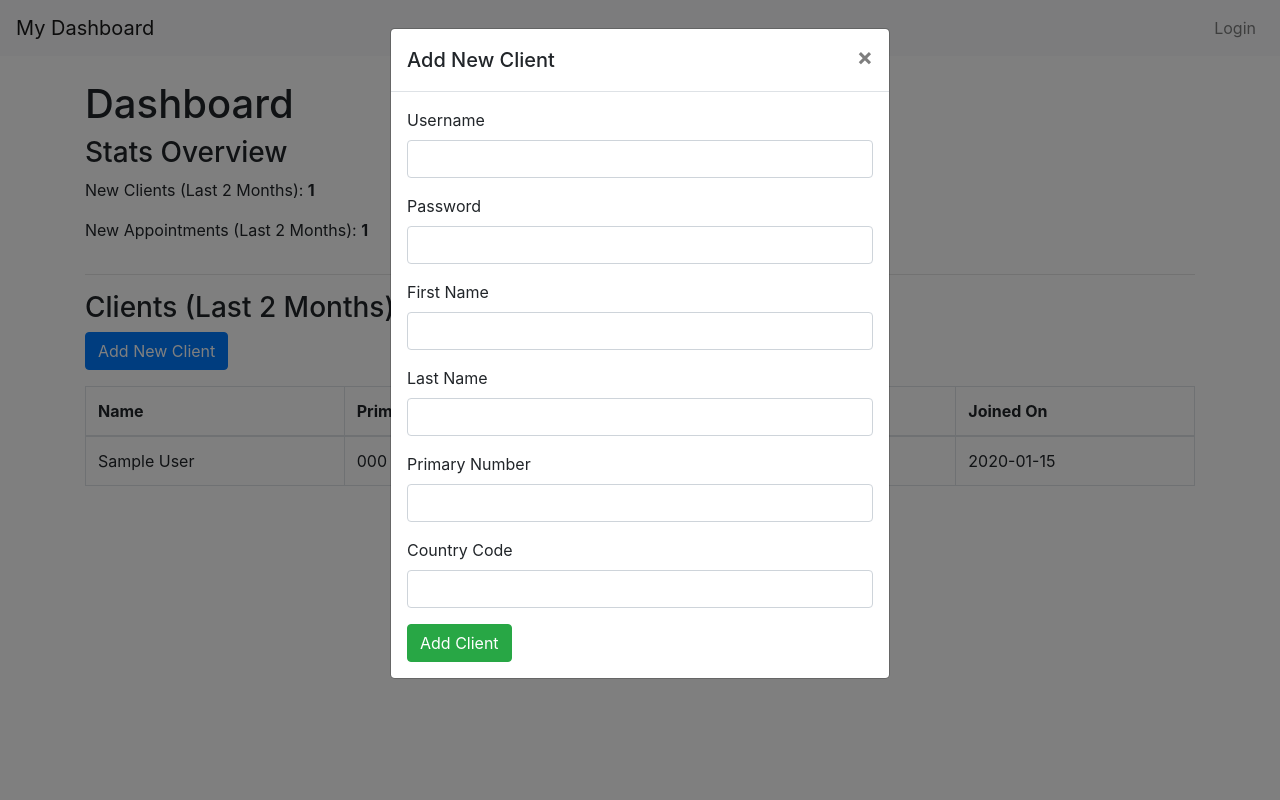
After one commit to vardhangkwm3/zoconut-assignment, a Django app: template project/templates/dashboard/dashboard.html in a window 1280 px wide, after a click on "Add New Client". The commit adds this page. Run offline with Django 5.2, Linux system fonts and the light colour scheme; tables that the repository leaves empty hold one stand-in row (values such as "Sample post"); the template is opened without the code that fills it: values that come from a table or form of the project are taken from there, most other values are stand-ins (such as "Sample title", 1, 10 or a date in 2020); parts of the project's set-up code (start-up, migrations or seed data) failed here and were passed over.

Commit message:
feat: added dashboard.html - add_client_modal.html / updated base.html

```diff
--- a/project/templates/base.html
+++ b/project/templates/base.html
@@ -2,8 +2,12 @@
 <html>
 <head>
     <title>{% block title %}My Dashboard{% endblock %}</title>
+    <!-- jQuery -->
+    <script src="https://code.jquery.com/jquery-3.5.1.min.js"></script>
+    <!-- Bootstrap CSS -->
     <link href="https://cdn.jsdelivr.net/npm/bootstrap@4.5.2/dist/css/bootstrap.min.css" rel="stylesheet">
-    <script src="https://code.jquery.com/jquery-3.5.1.min.js"></script>
+    <!-- Bootstrap JS -->
+    <script src="https://cdn.jsdelivr.net/npm/bootstrap@4.5.2/dist/js/bootstrap.bundle.min.js"></script>
     {% block extra_head %}{% endblock %}
 </head>
 <body>
@@ -14,7 +18,6 @@
         <ul class="navbar-nav ml-auto">
           {% if user.is_authenticated %}
           <li class="nav-item">
-            <!-- Logout should be a POST request -->
             <form action="{% url 'logout' %}" method="post" style="display:inline;">
                 {% csrf_token %}
                 <button type="submit" class="btn btn-link nav-link" style="border:none; background:none; cursor:pointer;">
@@ -30,14 +33,9 @@
         </ul>
       </div>
     </nav>
-
     <div class="container mt-4">
         {% block content %}{% endblock %}
     </div>
-
-    <!-- Login Modal -->
-
-    <script src="https://cdn.jsdelivr.net/npm/bootstrap@4.5.2/dist/js/bootstrap.min.js"></script>
     {% block extra_js %}{% endblock %}
 </body>
 </html>
--- /dev/null
+++ b/project/templates/dashboard/add_client_modal.html
@@ -0,0 +1,42 @@
+<div class="modal fade" id="addClientModal" tabindex="-1" role="dialog" aria-labelledby="addClientModalLabel" aria-hidden="true">
+  <div class="modal-dialog" role="document">
+    <div class="modal-content">
+      <div class="modal-header">
+        <h5 class="modal-title" id="addClientModalLabel">Add New Client</h5>
+        <button type="button" class="close" data-dismiss="modal" aria-label="Close">
+          <span aria-hidden="true">&times;</span>
+        </button>
+      </div>
+      <div class="modal-body">
+        <form id="clientForm">
+          {% csrf_token %}
+          <div class="form-group">
+            <label for="id_username">Username</label>
+            <input type="text" name="username" class="form-control" id="id_username" required>
+          </div>
+          <div class="form-group">
+            <label for="id_password">Password</label>
+            <input type="password" name="password" class="form-control" id="id_password" required>
+          </div>
+          <div class="form-group">
+            <label for="id_first_name">First Name</label>
+            <input type="text" name="first_name" class="form-control" id="id_first_name">
+          </div>
+          <div class="form-group">
+            <label for="id_last_name">Last Name</label>
+            <input type="text" name="last_name" class="form-control" id="id_last_name">
+          </div>
+          <div class="form-group">
+            <label for="id_primary_number">Primary Number</label>
+            <input type="text" name="primary_number" class="form-control" id="id_primary_number" required>
+          </div>
+          <div class="form-group">
+            <label for="id_country_code">Country Code</label>
+            <input type="text" name="country_code" class="form-control" id="id_country_code" required>
+          </div>
+          <button type="submit" class="btn btn-success">Add Client</button>
+        </form>
+      </div>
+    </div>
+  </div>
+</div>
--- /dev/null
+++ b/project/templates/dashboard/dashboard.html
@@ -0,0 +1,64 @@
+{% extends "base.html" %}
+{% block title %}Dashboard{% endblock %}
+{% block content %}
+<h1>Dashboard</h1>
+<div class="row">
+    <div class="col-md-6">
+        <h3>Stats Overview</h3>
+        <p>New Clients (Last 2 Months): <strong>{{ new_clients_count }}</strong></p>
+        <p>New Appointments (Last 2 Months): <strong>{{ new_appointments_count }}</strong></p>
+    </div>
+</div>
+<hr>
+<div class="row">
+    <div class="col-md-12">
+        <h3>Clients (Last 2 Months)</h3>
+        <button class="btn btn-primary" data-toggle="modal" data-target="#addClientModal">Add New Client</button>
+        <table class="table table-bordered mt-3">
+            <thead>
+                <tr>
+                    <th>Name</th>
+                    <th>Primary Number</th>
+                    <th>Country Code</th>
+                    <th>Joined On</th>
+                </tr>
+            </thead>
+            <tbody>
+                {% for client in clients %}
+                <tr>
+                    <td>{{ client.user.get_full_name|default:client.user.username }}</td>
+                    <td>{{ client.primary_number }}</td>
+                    <td>{{ client.country_code }}</td>
+                    <td>{{ client.timestamp|date:"Y-m-d" }}</td>
+                </tr>
+                {% endfor %}
+            </tbody>
+        </table>
+    </div>
+</div>
+{% include "dashboard/add_client_modal.html" %}
+{% endblock %}
+{% block extra_js %}
+<script>
+$(document).ready(function(){
+    $('#clientForm').on('submit', function(e){
+        e.preventDefault();
+        $.ajax({
+            url: "{% url 'add_client' %}",
+            method: "POST",
+            data: $(this).serialize(),
+            headers: {
+                'X-CSRFToken': '{{ csrf_token }}'
+            },
+            success: function(response){
+                alert(response.message);
+                location.reload();
+            },
+            error: function(xhr){
+                alert("Error: " + JSON.stringify(xhr.responseJSON.errors));
+            }
+        });
+    });
+});
+</script>
+{% endblock %}
```
